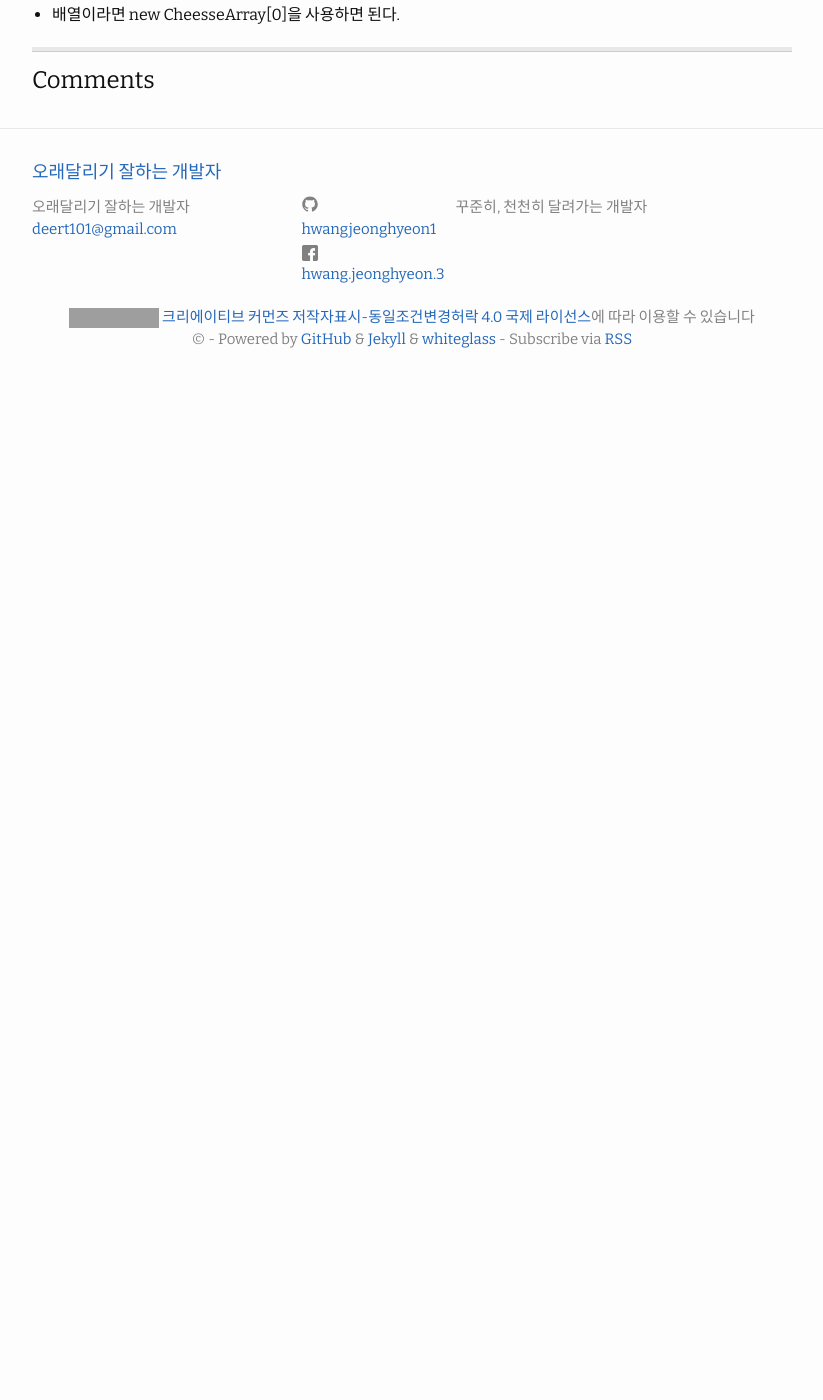
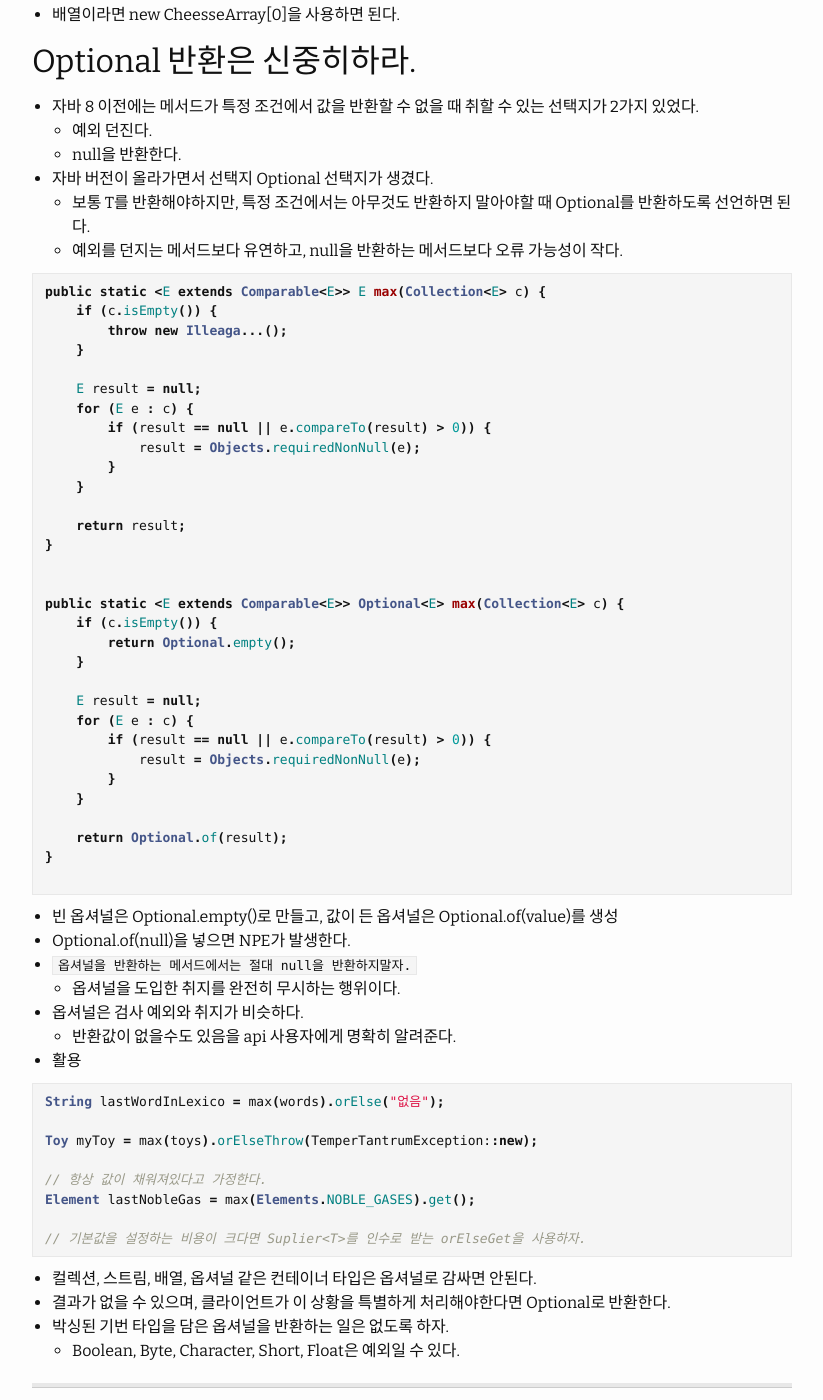
Before and after one commit to HWANGJEONGHYEON1/HWANGJEONGHYEON1.github.io, a Jekyll site: the page built from _posts/2022-06-14-effectivc_java6.md, in a window 1280 px wide and 1400 px high, scrolled down 3000 px. Shown: the whole window, without its empty margins (228-1051 px from the left). Built offline with Jekyll 4.4.1, drawn with Linux system fonts in a browser that asks for light colours; comment, search, counter and statistics services are not loaded; before the commit the page ends 3381 px from its top, so only the background shows below that; grey boxes are pictures that could not be loaded.

Commit message:
[docs] optional은 주의해서 사용하라

````diff
--- a/_posts/2022-06-14-effectivc_java6.md
+++ b/_posts/2022-06-14-effectivc_java6.md
@@ -147,3 +147,71 @@ if (cheese != null) && cheeses.contains(Cheese.STILION)) {
     - 빈 컬렉션과 배열은 굳이 새로 할당하지 않고도 반환할 수 있다.
 - Collections.empty*()을 사용하자
 - 배열이라면 new CheesseArray[0]을 사용하면 된다.
+
+
+## Optional 반환은 신중히하라.
+- 자바 8 이전에는 메서드가 특정 조건에서 값을 반환할 수 없을 때 취할 수 있는 선택지가 2가지 있었다.
+    - 예외 던진다.
+    - null을 반환한다.
+- 자바 버전이 올라가면서 선택지 Optional 선택지가 생겼다.
+    - 보통 T를 반환해야하지만, 특정 조건에서는 아무것도 반환하지 말아야할 때 Optional<T>를 반환하도록 선언하면 된다.
+    - 예외를 던지는 메서드보다 유연하고, null을 반환하는 메서드보다 오류 가능성이 작다.
+
+```java
+public static <E extends Comparable<E>> E max(Collection<E> c) {
+    if (c.isEmpty()) {
+        throw new Illeaga...();
+    }
+
+    E result = null;
+    for (E e : c) {
+        if (result == null || e.compareTo(result) > 0)) {
+            result = Objects.requiredNonNull(e);
+        }
+    }
+
+    return result;
+}
+
+
+public static <E extends Comparable<E>> Optional<E> max(Collection<E> c) {
+    if (c.isEmpty()) {
+        return Optional.empty();
+    }
+
+    E result = null;
+    for (E e : c) {
+        if (result == null || e.compareTo(result) > 0)) {
+            result = Objects.requiredNonNull(e);
+        }
+    }
+
+    return Optional.of(result);
+}
+
+```
+
+- 빈 옵셔널은 Optional.empty()로 만들고, 값이 든 옵셔널은 Optional.of(value)를 생성
+- Optional.of(null)을 넣으면 NPE가 발생한다.
+- `옵셔널을 반환하는 메서드에서는 절대 null을 반환하지말자.`
+    - 옵셔널을 도입한 취지를 완전히 무시하는 행위이다.
+
+- 옵셔널은 검사 예외와 취지가 비슷하다.
+    - 반환값이 없을수도 있음을 api 사용자에게 명확히 알려준다.
+- 활용
+
+```java
+String lastWordInLexico = max(words).orElse("없음");
+
+Toy myToy = max(toys).orElseThrow(TemperTantrumException::new);
+
+// 항상 값이 채워져있다고 가정한다.
+Element lastNobleGas = max(Elements.NOBLE_GASES).get();
+
+// 기본값을 설정하는 비용이 크다면 Suplier<T>를 인수로 받는 orElseGet을 사용하자.
+```
+
+- 컬렉션, 스트림, 배열, 옵셔널 같은 컨테이너 타입은 옵셔널로 감싸면 안된다.
+- 결과가 없을 수 있으며, 클라이언트가 이 상황을 특별하게 처리해야한다면 Optional<T>로 반환한다.
+- 박싱된 기번 타입을 담은 옵셔널을 반환하는 일은 없도록 하자.
+    - Boolean, Byte, Character, Short, Float은 예외일 수 있다.
````
